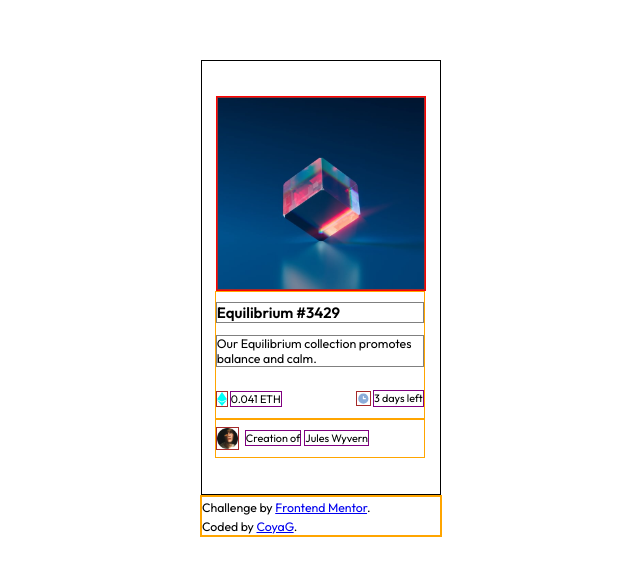
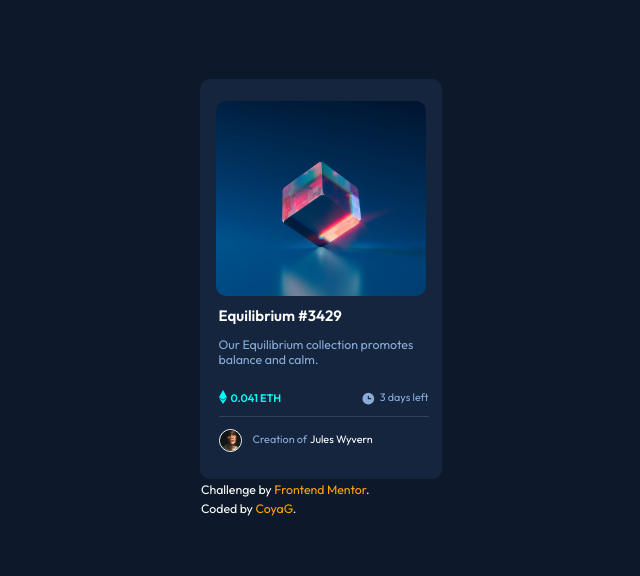
Before and after one commit to CoyaG/3-nft-preview-card, a plain HTML site: page index.html in a window 1280 px wide. Shown: the part 110-686 px from the top of the page, without its empty margins (327-967 px from the left). Drawn offline with Linux system fonts and the light colour scheme.

Commit message:
Finished the site; updated README

```diff
--- a/css/css-main.css
+++ b/css/css-main.css
@@ -12,15 +12,17 @@ body{
   flex-direction: column;
   justify-content: center;
   align-items: center;
+  background-color: hsl(217, 54%, 11%);
 }
 .main-body{
-  width: 240px;
-  height: 435px;
+  width: 242px;
+  height: 400px;
   display: flex;
   flex-direction: column;
-  place-content: center;
+  align-items: center;
+  justify-content: center;
   padding: 1%;
-  border: 1px solid black;
+  background-color: hsl(216, 50%, 16%);
 }
 
 /* Main Pic */
@@ -28,16 +30,19 @@ body{
   width: 210px;
   height: 195px;
   margin: 0 auto;
-  border: 1px solid red;
 }
 img{
   width: 100%;
   height: 100%;
 }
+.main-body, .main-cube>img{
+  border-radius: 10px;
+}
 
 /* Text Boxes */
 .main-text, .creator-info{
   width: 210px;
+  margin-left: 5px;
 }
 .nft-info{
   display: flex;
@@ -47,18 +52,22 @@ img{
 .creator-info{
   display: flex;
   flex-direction: row;
+  padding-top: 5px;
+  border-top: 1px solid hsl(215, 32%, 27%);
 }
 .nft-eth>img{
-  width: 12px;
-  height: 16px;
+  width: 8px;
+  height: 14px;
   position: relative;
-  top: 11.5px;
+  top: 10px;
+  margin-right: 2px;
 }
 .nft-days>img{
   width: 15px;
   height: 15px;
   position: relative;
   top: 11px;
+  margin-right: 2px;
 }
 .nft-eth, .nft-days{
   display: flex;
@@ -68,6 +77,9 @@ img{
   height: 23px;
   position: relative;
   top: 7px;
+  margin-right: 5px;
+  border-radius: 100%;
+  border: 1px solid hsl(0, 0%, 100%);
 }
 .creation-title{
   margin-right: 3px;
@@ -83,29 +95,35 @@ img{
 }
 
 /* Font Styles */
+body{
+  color: hsl(215, 51%, 70%);
+}
+h1>a{
+  font-weight: 600;
+}
 .main-text>p{
   font-size: 0.825rem;
 }
 .nft-eth>p{
   font-size: 0.73rem;
+  color: hsl(178, 100%, 50%);
+  font-weight: 600;
 }
-.nft-days>p, .creator-info>p{
+.nft-days>p, .creator-info>p, .creator-info a{
   font-size: 0.72rem;
 }
 .attribution>span, .attribution a{
   font-size: 0.82rem;
 }
-
-/* Borders */
-.nft-eth>p, .nft-days>p, .creator-info>p{
-  border: 1px solid purple;
+h1>a, .creator-name>a, .attribution{
+  color: hsl(0, 0%, 100%);
 }
-div{
-  border: 1px solid orange;
+.attribution>span>a{
+  color: orange;
 }
-.main-text>h1, .main-text>p{
-  border: 1px solid gray;
+a{
+  text-decoration: none;
 }
-img{
-  border: 1px solid brown;
+.main-text a:hover, .creator-name a:hover{
+  color: hsl(178, 100%, 50%);
 }
--- a/index.html
+++ b/index.html
@@ -23,7 +23,7 @@
     </div>
 
     <div class="main-text">
-      <h1>Equilibrium #3429</h1>
+      <h1><a href="#">Equilibrium #3429</a></h1>
 
       <p>Our Equilibrium collection promotes balance and calm.</p>
 
@@ -42,7 +42,7 @@
     <div class="creator-info">
       <img src="images/image-avatar.png">
       <p class="creation-title">Creation of</p>
-      <p class="creator-name">Jules Wyvern</p>
+      <p class="creator-name"><a href="#">Jules Wyvern</a></p>
     </div>
   </div>
 
```
Also changed, not shown: images/desktop-screenshot.png (added), images/mobile-screenshot.png (added), 2 other files.
